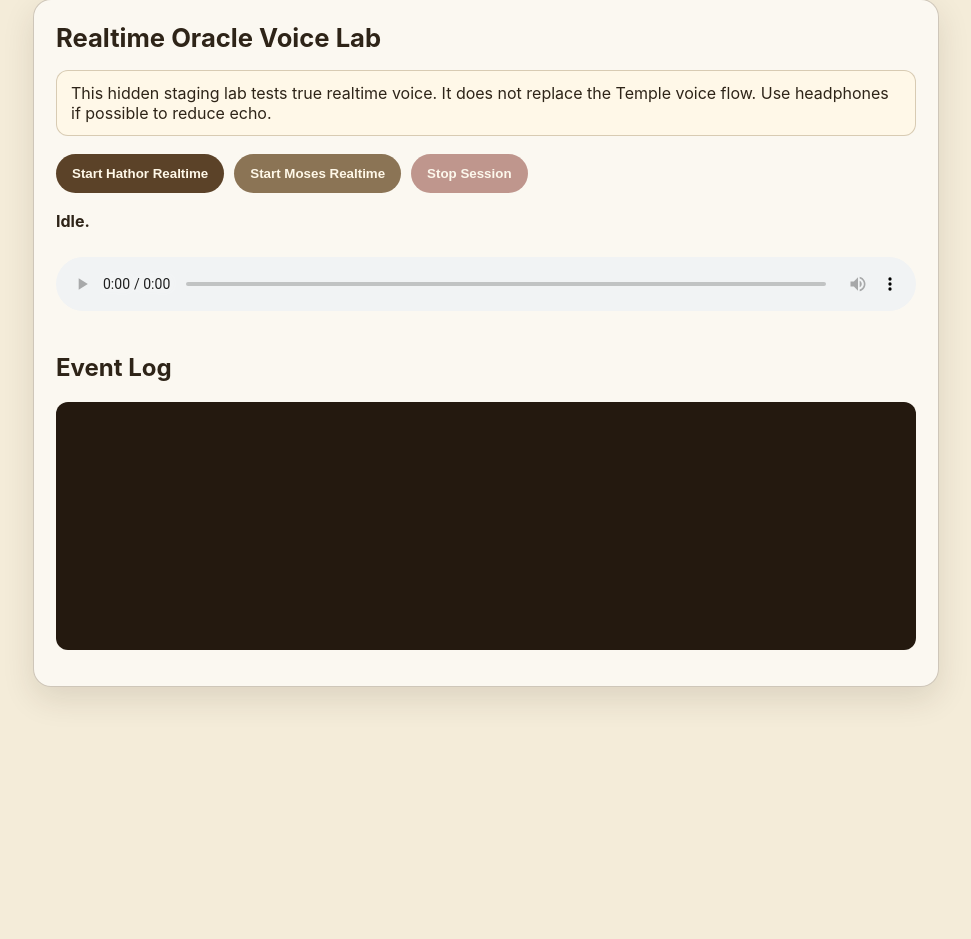
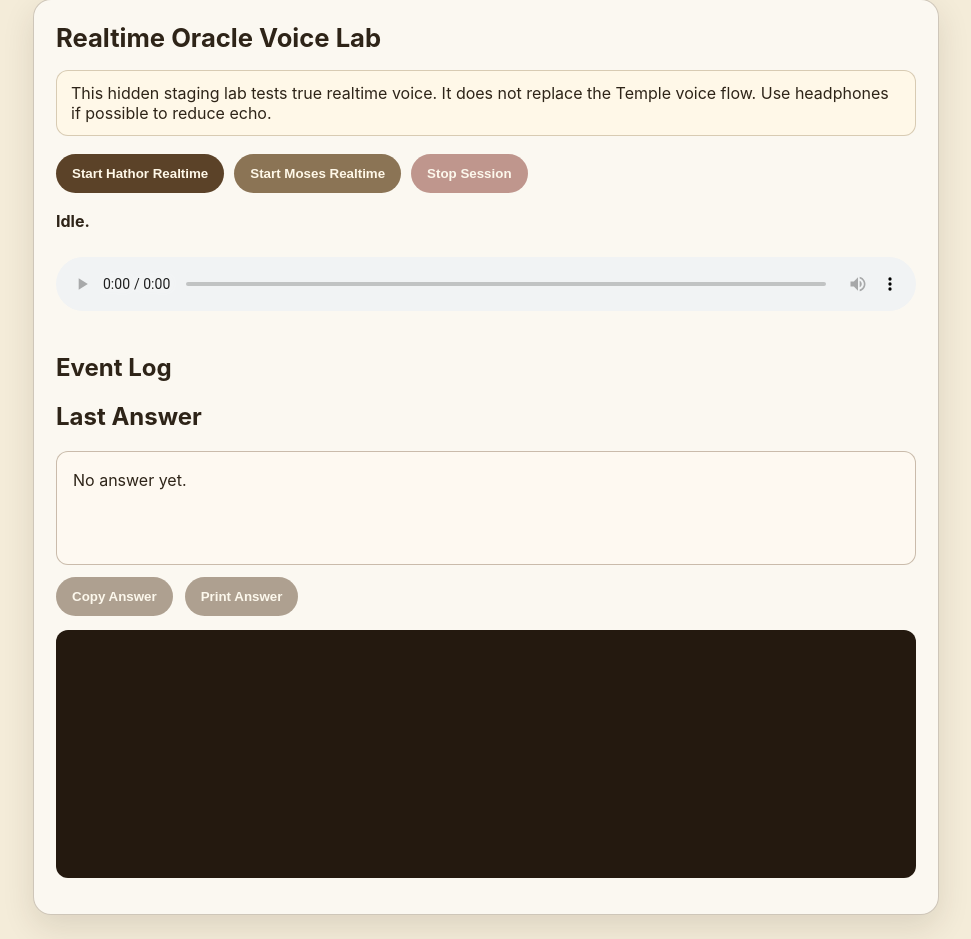
Before and after one commit to God-Incorporated-AI/godincorporated-clean, a FastAPI app: page /realtime-lab in a window 1280 px wide. Shown: the part 25-964 px from the top of the page, without its empty margins (154-1125 px from the left). Before the commit the page ends 725 px from the top, so only its background shows below. Run offline with FastAPI, Linux system fonts and the light colour scheme; some libraries are stand-ins or nearby versions.

Commit message:
Voice: add realtime lab transcript review

```diff
--- a/static/realtime_lab.js
+++ b/static/realtime_lab.js
@@ -1,9 +1,10 @@
 (function () {
   "use strict";
 
-  const FIRST_SPEECH_TIMEOUT_MS = 20000;
-  const POST_RESPONSE_IDLE_TIMEOUT_MS = 30000;
+  const FIRST_SPEECH_TIMEOUT_MS = 8000;
+  const POST_RESPONSE_IDLE_TIMEOUT_MS = 25000;
   const MAX_SESSION_TIMEOUT_MS = 180000;
+  const PLAYBACK_DRAIN_FALLBACK_TIMEOUT_MS = 90000;
 
   const startHathorButton = document.getElementById("startHathorButton");
   const startMosesButton = document.getElementById("startMosesButton");
@@ -11,6 +12,9 @@
   const statusEl = document.getElementById("status");
   const eventLog = document.getElementById("eventLog");
   const remoteAudio = document.getElementById("remoteAudio");
+  const lastAnswerEl = document.getElementById("lastAnswer");
+  const copyAnswerButton = document.getElementById("copyAnswerButton");
+  const printAnswerButton = document.getElementById("printAnswerButton");
 
   let peerConnection = null;
   let dataChannel = null;
@@ -20,10 +24,12 @@
   let firstPlayingAt = null;
   let activeDeity = null;
   let sawSpeech = false;
+  let lastAnswerTranscript = "";
 
   let firstSpeechTimer = null;
   let postResponseIdleTimer = null;
   let maxSessionTimer = null;
+  let playbackDrainTimer = null;
 
   function nowMs() {
     return Math.round(performance.now());
@@ -95,10 +101,18 @@
     }
   }
 
+  function clearPlaybackDrainTimer() {
+    if (playbackDrainTimer) {
+      clearTimeout(playbackDrainTimer);
+      playbackDrainTimer = null;
+    }
+  }
+
   function clearSessionTimers() {
     clearFirstSpeechTimer();
     clearPostResponseIdleTimer();
     clearMaxSessionTimer();
+    clearPlaybackDrainTimer();
   }
 
   function scheduleFirstSpeechTimeout() {
@@ -119,6 +133,16 @@
       log("AUTO_STOP post_response_idle_timeout");
       stopRealtime("auto_stop_post_response_idle");
     }, POST_RESPONSE_IDLE_TIMEOUT_MS);
+  }
+
+  function schedulePlaybackDrainFallback() {
+    clearPlaybackDrainTimer();
+
+    playbackDrainTimer = setTimeout(function () {
+      log("PLAYBACK_DRAIN_FALLBACK scheduling post-response idle timer");
+      setStatus("Answer should be complete. Mic remains live briefly. Ask again or tap Stop.");
+      schedulePostResponseIdleTimeout();
+    }, PLAYBACK_DRAIN_FALLBACK_TIMEOUT_MS);
   }
 
   function scheduleMaxSessionTimeout() {
@@ -179,6 +203,39 @@
     };
   }
 
+  function extractAnswerTranscript(responseDoneEvent) {
+    const response = responseDoneEvent.response || {};
+    const output = Array.isArray(response.output) ? response.output : [];
+
+    for (const item of output) {
+      const content = Array.isArray(item.content) ? item.content : [];
+
+      for (const part of content) {
+        if (part && typeof part.transcript === "string" && part.transcript.trim()) {
+          return part.transcript.trim();
+        }
+      }
+    }
+
+    return "";
+  }
+
+  function setLastAnswer(transcript) {
+    lastAnswerTranscript = transcript || "";
+
+    if (lastAnswerEl) {
+      lastAnswerEl.textContent = lastAnswerTranscript || "No answer yet.";
+    }
+
+    if (copyAnswerButton) {
+      copyAnswerButton.disabled = !lastAnswerTranscript;
+    }
+
+    if (printAnswerButton) {
+      printAnswerButton.disabled = !lastAnswerTranscript;
+    }
+  }
+
   async function createRealtimeBrokerSession(deity) {
     const response = await fetch("/voice/realtime/session", {
       method: "POST",
@@ -217,6 +274,7 @@
     activeDeity = deity;
     sawSpeech = false;
     eventLog.textContent = "";
+    setLastAnswer("");
 
     setButtons(true);
     setStatus("Creating " + deity + " realtime session.");
@@ -327,20 +385,33 @@
 
         if (type === "response.created") {
           clearPostResponseIdleTimer();
+          clearPlaybackDrainTimer();
           setStatus("The Oracle is speaking. Mic remains live; you may interrupt.");
         }
 
         if (type === "response.done") {
           const summary = usageSummary(parsed);
+          const transcript = extractAnswerTranscript(parsed);
           log("USAGE_SUMMARY", summary);
+
+          if (transcript) {
+            setLastAnswer(transcript);
+            log("LAST_ANSWER_TRANSCRIPT_CAPTURED chars=" + transcript.length);
+          }
 
           if (summary.status === "incomplete") {
             log("RESPONSE_INCOMPLETE " + (summary.incomplete_reason || "unknown"));
             setStatus("Answer ended incomplete. This needs tuning. Mic is still live.");
+            schedulePostResponseIdleTimeout();
           } else {
-            setStatus("Answer complete. Mic is still live. Ask again or tap Stop.");
+            setStatus("Answer generated. Waiting for playback to finish before idle timer starts.");
+            schedulePlaybackDrainFallback();
           }
+        }
 
+        if (type === "output_audio_buffer.stopped") {
+          clearPlaybackDrainTimer();
+          setStatus("Answer playback ended. Mic remains live briefly. Ask again or tap Stop.");
           schedulePostResponseIdleTimeout();
         }
 
@@ -454,6 +525,38 @@
     stopRealtime("manual_stop");
   });
 
+  if (copyAnswerButton) {
+    copyAnswerButton.addEventListener("click", async function () {
+      if (!lastAnswerTranscript) return;
+
+      try {
+        await navigator.clipboard.writeText(lastAnswerTranscript);
+        log("LAST_ANSWER_COPIED");
+      } catch (error) {
+        log("LAST_ANSWER_COPY_FAILED " + error.message);
+      }
+    });
+  }
+
+  if (printAnswerButton) {
+    printAnswerButton.addEventListener("click", function () {
+      if (!lastAnswerTranscript) return;
+
+      const printWindow = window.open("", "_blank", "noopener,noreferrer");
+      if (!printWindow) {
+        log("LAST_ANSWER_PRINT_FAILED popup_blocked");
+        return;
+      }
+
+      printWindow.document.write("<!doctype html><html><head><title>Realtime Oracle Answer</title></head><body><pre style='white-space:pre-wrap;font-family:serif;line-height:1.5;'>" + lastAnswerTranscript.replace(/[&<>]/g, function (char) {
+        return {"&":"&amp;","<":"&lt;",">":"&gt;"}[char];
+      }) + "</pre></body></html>");
+      printWindow.document.close();
+      printWindow.focus();
+      printWindow.print();
+    });
+  }
+
   window.addEventListener("beforeunload", function () {
     stopRealtime("page_unload");
   });
--- a/templates/realtime_lab.html
+++ b/templates/realtime_lab.html
@@ -77,7 +77,29 @@
       overflow: auto;
       font-size: 0.88rem;
     }
-  </style>
+
+    .answer-panel {
+      margin-top: 1rem;
+    }
+
+    .last-answer {
+      min-height: 5rem;
+      white-space: pre-wrap;
+      line-height: 1.55;
+      padding: 1rem;
+      border: 1px solid rgba(103, 72, 43, 0.35);
+      border-radius: 0.75rem;
+      background: rgba(255, 250, 240, 0.75);
+    }
+
+    .answer-actions {
+      margin-top: 0.75rem;
+      display: flex;
+      gap: 0.75rem;
+      flex-wrap: wrap;
+    }
+
+</style>
 </head>
 <body>
   <main>
@@ -99,7 +121,17 @@
     <audio id="remoteAudio" autoplay playsinline controls></audio>
 
     <h2>Event Log</h2>
-    <pre id="eventLog"></pre>
+
+      <section class="lab-panel answer-panel">
+        <h2>Last Answer</h2>
+        <div id="lastAnswer" class="last-answer">No answer yet.</div>
+        <div class="answer-actions">
+          <button id="copyAnswerButton" type="button" disabled>Copy Answer</button>
+          <button id="printAnswerButton" type="button" disabled>Print Answer</button>
+        </div>
+      </section>
+
+<pre id="eventLog"></pre>
   </main>
 
   <script src="/static/realtime_lab.js?v=11.5a"></script>
```
